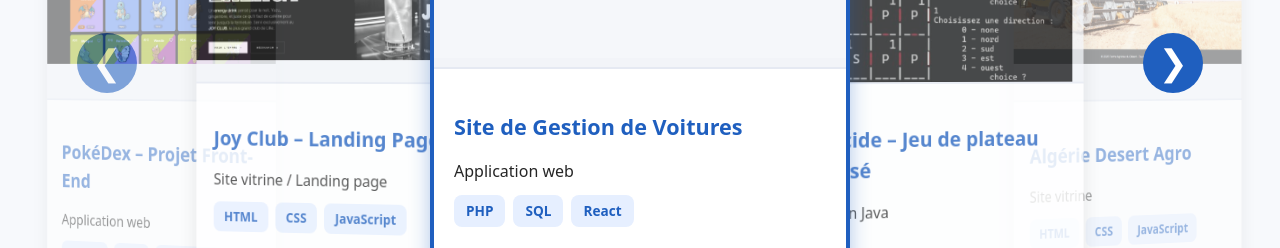
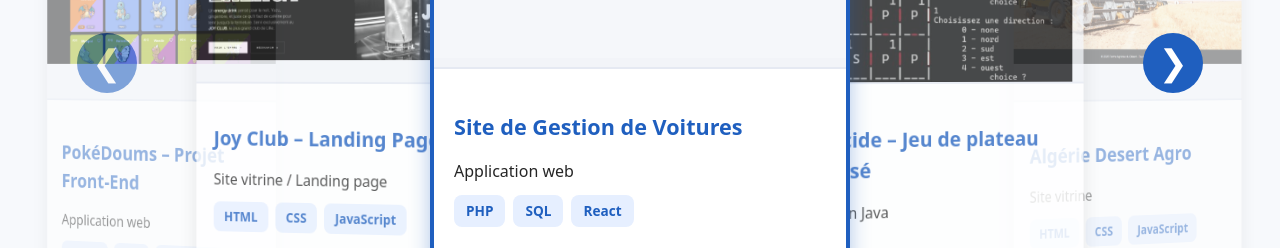
Before and after one commit to madou752/portfolio, a React (Vite) app: page / in a window 1280 px wide. Shown: the part 3560-3808 px from the top of the page. Built offline with nearby package versions, Linux system fonts and the light colour scheme.

Commit message:
fix : fix link and nome of some project

```diff
--- a/src/sections/Projects.jsx
+++ b/src/sections/Projects.jsx
@@ -68,7 +68,7 @@ const projects = [
       "React, Leaflet, gestion d'équipe, UX centrée utilisateur, Git.",
     date: "Novembre 2025",
     stack: ["React"],
-    link: null,
+    link: "https://rose-map.vercel.app/",
     code: "https://github.com/yanisberthaud/rose-map",
   },
   {
@@ -124,7 +124,7 @@ const projects = [
     code: "https://github.com/madou752/doumsdeal",
   },
   {
-    title: "PokéDex – Projet Front-End",
+    title: "PokéDoums – Projet Front-End",
     type: "Application web",
     image: "/pokedoums.png",
     description:
```
